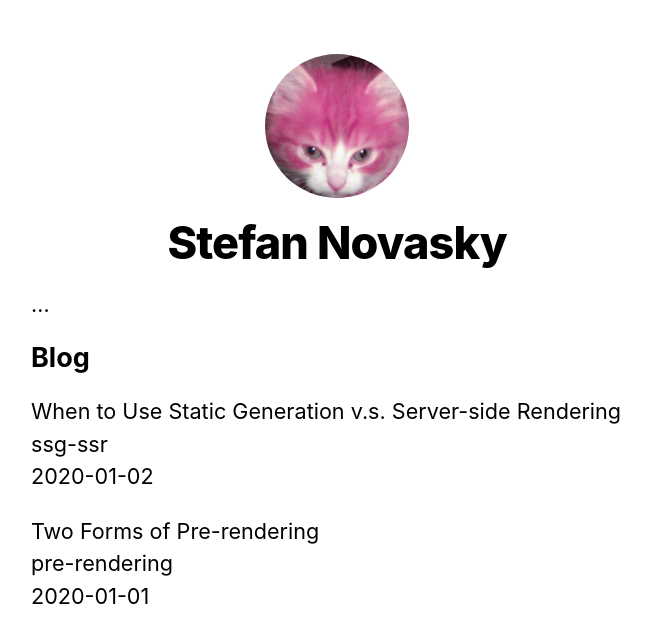
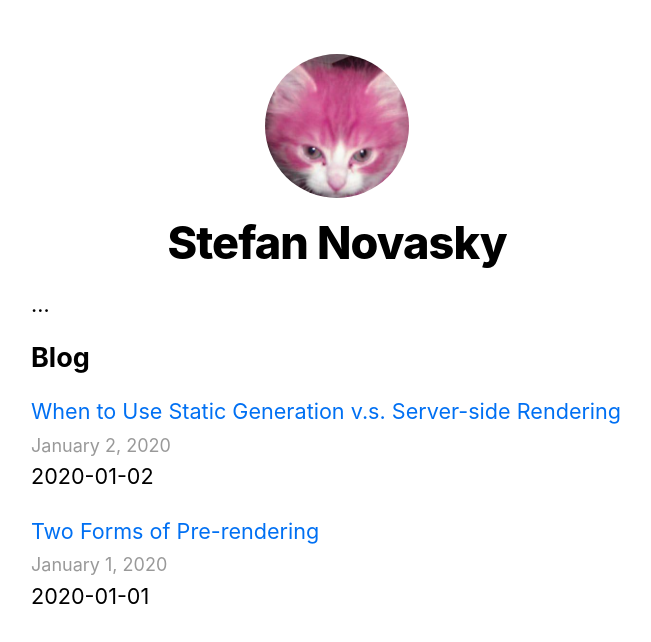
Before and after one commit to stefannovasky/learning-nextjs, a Next.js app: page / in a window 1280 px wide. Shown: the top 642 px of the page, without its empty margins (303-954 px from the left). Built offline with nearby package versions, Linux system fonts and the light colour scheme.

Commit message:
learning about dynamic routes

```diff
--- a/pages/index.js
+++ b/pages/index.js
@@ -27,9 +27,13 @@
         <ul className={utilStyles.list}>
           {allPostsData.map(({ id, date, title }) => (
             <li className={utilStyles.listItem} key={id}>
-              {title}
+              <Link href={`/posts/${id}`}>
+                <a>{title}</a>
+              </Link>
               <br />
-              {id}
+              <small className={utilStyles.lightText}>
+                <Date dateString={date} />
+              </small>
               <br />
               {date}
             </li>
```
